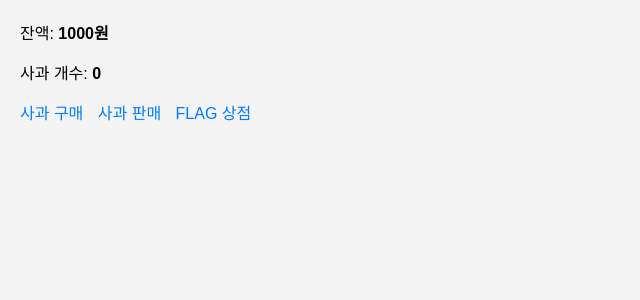
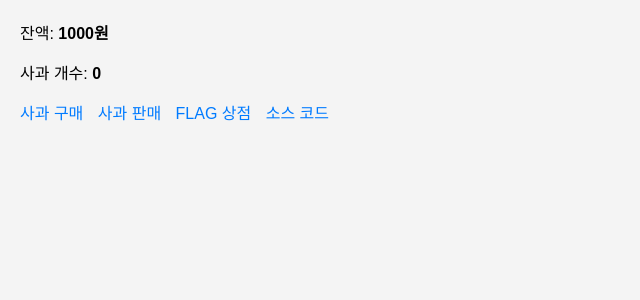
Before and after one commit to yi-barrack/freshman_recruitment, a Flask app: page / in a window 1280 px wide. Shown: the part 135-435 px from the top of the page, without its empty margins (0-640 px from the left). Run offline with Flask 2, Linux system fonts and the light colour scheme.

Commit message:
Add source code link in index.html

```diff
--- a/templates/index.html
+++ b/templates/index.html
@@ -17,6 +17,7 @@
             <li><a href="{{ url_for('buy') }}">사과 구매</a></li>
             <li><a href="{{ url_for('sell') }}">사과 판매</a></li>
             <li><a href="{{ url_for('shop') }}">FLAG 상점</a></li>
+            <li><a href="https://fair-atmosphere-303.notion.site/1997a1550dd380e5a40fecf623677dac?pvs=4">소스 코드</a></li>
         </ul>
     </nav>
     <br>
```
